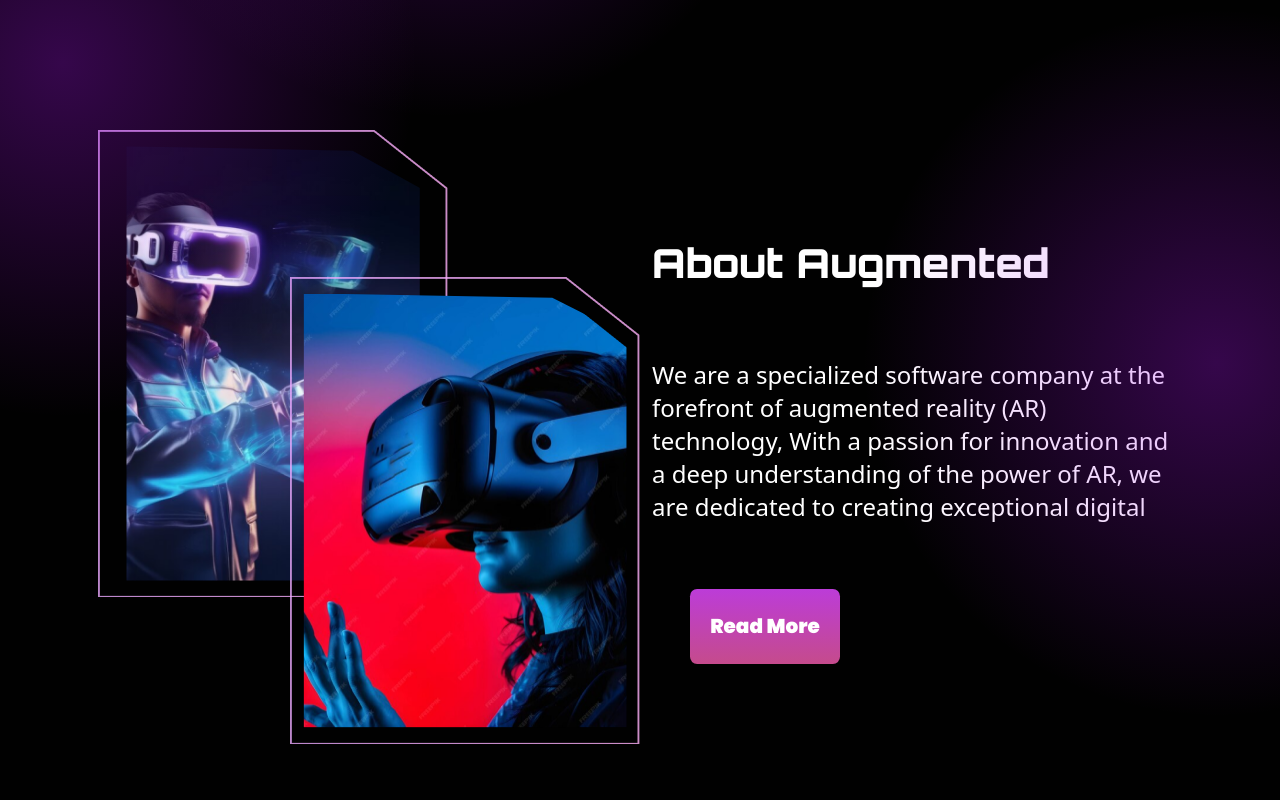
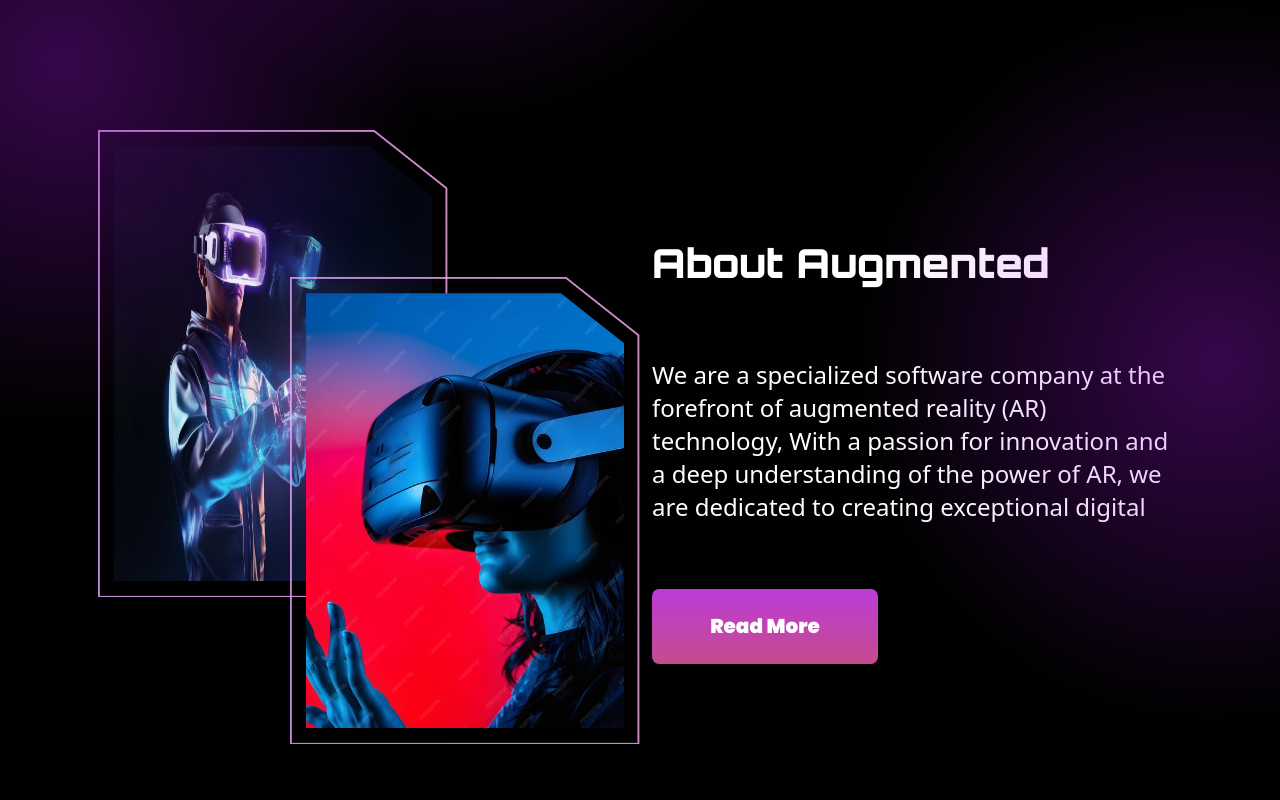
Before and after one commit to augmentedsolutions/augmentedsolWeb, a React (Vite) app: page / in a window 1280 px wide. Shown: the part 740-1540 px from the top of the page. Built offline with nearby package versions, Linux system fonts and the light colour scheme.

Commit message:
Web Project

```diff
--- a/src/common/Button/Button.jsx
+++ b/src/common/Button/Button.jsx
@@ -4,10 +4,10 @@ import "../../index.css";
 // import './Button.css'
 const Button = ({ name ,Height = "62px",FontStylte='heading_sixth_11',justify='center' }) => {
   return (
-    <div className="row p-0 m-0 " style={{display:'flex',justifyContent:'center'}}>
+    <div className="row p-0 m-0 " style={{display:'flex',justifyContent:{justify}}}>
 
         <Link
-          className={`col-8 btn_text   ${FontStylte}`}
+          className={`col-12 btn_text   ${FontStylte}`}
           to={"/contact"}
           style={{
             height:Height,
--- a/src/components/HomeComponent/AboutHome/AboutHome.css
+++ b/src/components/HomeComponent/AboutHome/AboutHome.css
@@ -11,11 +11,13 @@
   justify-content: center;
   align-items: center;
 
+
 }
+
 .image-vector-clip {
 
-  clip-path: polygon(77% 1%, 100% 42px, 100% 100%, 0 100%, 0 0);
-  -webkit-clip-path: polygon(77% 1%, 100% 42px, 100% 100%, 0 100%, 0 0);
+  clip-path: polygon(74% 0, 100% 22%, 100% 60%, 100% 100%, 0 100%, 0% 60%, 0 0);
+  -webkit-clip-path: polygon(255px 0, 100% 50px, 100% 60%, 100% 100%, 0 100%, 0% 60%, 0 0);
 }
 .about-image-left {
   position: absolute;
--- a/src/components/HomeComponent/AboutHome/AboutHome.jsx
+++ b/src/components/HomeComponent/AboutHome/AboutHome.jsx
@@ -1,6 +1,6 @@
 import React from "react";
-import AboutOne from "../../../assets/Home/AboutAugmnetImage1.png";
-import AboutTwo from "../../../assets/Home/AboutAugmnetImage2.png";
+import AboutOne from "../../../assets/Home/Vector1.png";
+import AboutTwo from "../../../assets/Home/Vector2.png";
 import AboutVector from "../../../assets/Home/AboutVector.png";
 import "./AboutHome.css"; // Optional: add styles here
 import Button from "../../../common/Button/Button";
@@ -14,23 +14,24 @@ const AboutHome = () => {
         <div className="row d-flex justify-content-center align-items-center">
 
             <div className=" image-container" style={{ width: "600px" }}>
-              <div className="">
-                <div className="about-image-main about-image-left p-3" style={{backgroundImage:`url(${AboutVector})`}}>
+
+                <div className="about-image-main about-image-left p-3" style={{backgroundImage:`url(${AboutVector})`,backgroundRepeat:'no-repeat'}}>
                   <img
                     src={AboutOne}
                     className="image-vector-clip"
                     height="100%"
-                    width="auto"
+                    width="100%"
                     alt="About One"
                   />
                 </div>
-              </div>
-              <div className="about-image-main about-image-right p-3" style={{backgroundImage:`url(${AboutVector})`}}>
+
+              <div className="about-image-main about-image-right p-3" style={{backgroundImage:`url(${AboutVector})`,backgroundRepeat:'no-repeat'}}>
                 <img
                   src={AboutTwo}
-                  height="100%"
-                  className="image-vector-clip"
-                  width="auto"
+
+                  className="image-vector-clip  "
+                  height='100%'
+                  width="100%"
                   style={{objectFit: "cover"}}
                   alt="About Two"
                 />
--- a/src/components/HomeComponent/HeroSection/HeroSection.jsx
+++ b/src/components/HomeComponent/HeroSection/HeroSection.jsx
@@ -32,9 +32,9 @@ const HeroSection = () => {
                 </div>
               </div>
               <div className="row p-0 m-0 Btn  " style={{display:'flex',justifyContent:'start',alignItems:'start'}}>
-             <div className="col-2 p-0 m-0" style={{minWidth:'172px',height:'62px'}}>
+             <div className="col-3 p-0 m-0" style={{minWidth:'172px',height:'62px'}}>
 
-              <Button name='Lets Start' Height='63px' FontStylte={'heading_fifth_1'}/>
+              <Button name='Lets Start' Height='63px' FontStylte={'heading_fifth_1'} justify='start'/>
              </div>
               </div>
             </div>
--- a/src/components/ServiceComponents/HeroSectionService.jsx
+++ b/src/components/ServiceComponents/HeroSectionService.jsx
@@ -11,11 +11,11 @@ const HeroSectionService = ({ img,text1,text2 }) => {
             <div className="row" style={{display:'flex',justifyContent:'center',alignItems:"center"}}>
              <div className="col-5">
 
-            <h1 className="heading_secondary_1 text1" style={{}}>{text1}</h1>
+            <h1 className="heading_primary_1 text1" style={{}}>{text1}</h1>
              </div>
             </div>
             <div className="row">
-              <div col-8>
+              <div col-8 className="MarginBottomText1">
 
             <h2 className="text_primary_1 text2" style={{}}>{text2}</h2>
               </div>
--- a/src/layouts/Navbar.jsx
+++ b/src/layouts/Navbar.jsx
@@ -134,7 +134,7 @@ useEffect(()=>{
             </div>
             </div>
           </div>
-          <div className="col-3 col-lg-2 text-end">
+          <div className="col-3 col-lg-1 text-end" style={{minWidth:'190px'}}>
             <Button name="Contact Us" />
           </div>
         </div>
--- a/src/pages/AboutPage.jsx
+++ b/src/pages/AboutPage.jsx
@@ -9,6 +9,8 @@ import CardAboutTwo from '../components/AboutComponent/CardAboutTwo'
 
 const AboutPage=()=>{
     return(
+      <div style={{ overflow: "hidden" }}>
+
         <div className='row Container'>
           <div className='col-12'>
           <div className='row '>
@@ -26,6 +28,7 @@ const AboutPage=()=>{
 
           </div>
         </div>
+      </div>
     )
 }
 export default AboutPage
--- a/src/pages/HomePage.jsx
+++ b/src/pages/HomePage.jsx
@@ -51,6 +51,7 @@ const Home = () => {
             left: "-20px",
           }}
         ></div>
+
         <div
           className="gradient_radial"
           style={{
--- a/src/pages/PortfolioPage.jsx
+++ b/src/pages/PortfolioPage.jsx
@@ -7,20 +7,39 @@ import HeroSectionService from "../components/ServiceComponents/HeroSectionServi
 import PortfolioCarousel from "../components/PortfolioPage/PortfolioCarousel";
 const PortfolioPage = () => {
   return (
-    <div className="row Container">
+    <div style={{ overflow: "hidden" }}>
+      <div className="row Container" style={{ position: "relative" }}>
         <div className="col-12">
           <div className="row MarginContainer">
             <div className="col-12 ">
-            <HeroSectionService img={PortfolioHersoSection} text1='Portfolio' text2='Lorem ipsum dolor sit amet consectetur. Lorem urna dui vel ut feugiat ut. Lorem ipsum dolor sit amet consectetur. Lorem urna dui vel ut feugiat ut.' />
+              <HeroSectionService
+                img={PortfolioHersoSection}
+                text1="Portfolio"
+                text2="Lorem ipsum dolor sit amet consectetur. Lorem urna dui vel ut feugiat ut. Lorem ipsum dolor sit amet consectetur. Lorem urna dui vel ut feugiat ut."
+              />
             </div>
           </div>
           <div className="row MarginContainer">
             <div className="col-12">
               <div className="row">
-             <PortfolioCarousel/>
+                <PortfolioCarousel />
               </div>
             </div>
           </div>
+        </div>
+
+        <div
+          className="gradient_radial"
+          style={{
+            height: "950px",
+            width: "950px",
+            position: "absolute",
+            top: "250px",
+            left: "-600px",
+            // backgroundColor:"red"
+          }}
+          ></div>
+
       </div>
     </div>
   );
--- a/src/pages/ServicePage.jsx
+++ b/src/pages/ServicePage.jsx
@@ -13,7 +13,9 @@ import ServicesImage7 from "../assets/services/ServicesImage7.png";
 import ServicesHeroSection from "../assets/services/ServicesHeroSection.png";
 const ServicePage = () => {
   return (
-    <div className="row Container ">
+    <div style={{ overflow: "hidden" }}>
+
+    <div className="row Container " style={{ position: "relative" }}>
       <div className="col-12">
         <div className="row MarginContainer">
           <div className="col-12">
@@ -96,6 +98,19 @@ online presence shines."
             </div>
           </div>
         </div>
+
+      </div>
+        <div
+          className="gradient_radial"
+          style={{
+            height: "950px",
+            width: "950px",
+            position: "absolute",
+            top: "250px",
+            left: "-600px",
+            // backgroundColor:"red"
+          }}
+          ></div>
     </div>
           </div>
   );
```
Lines whose indentation alone changed are shown as unchanged.
